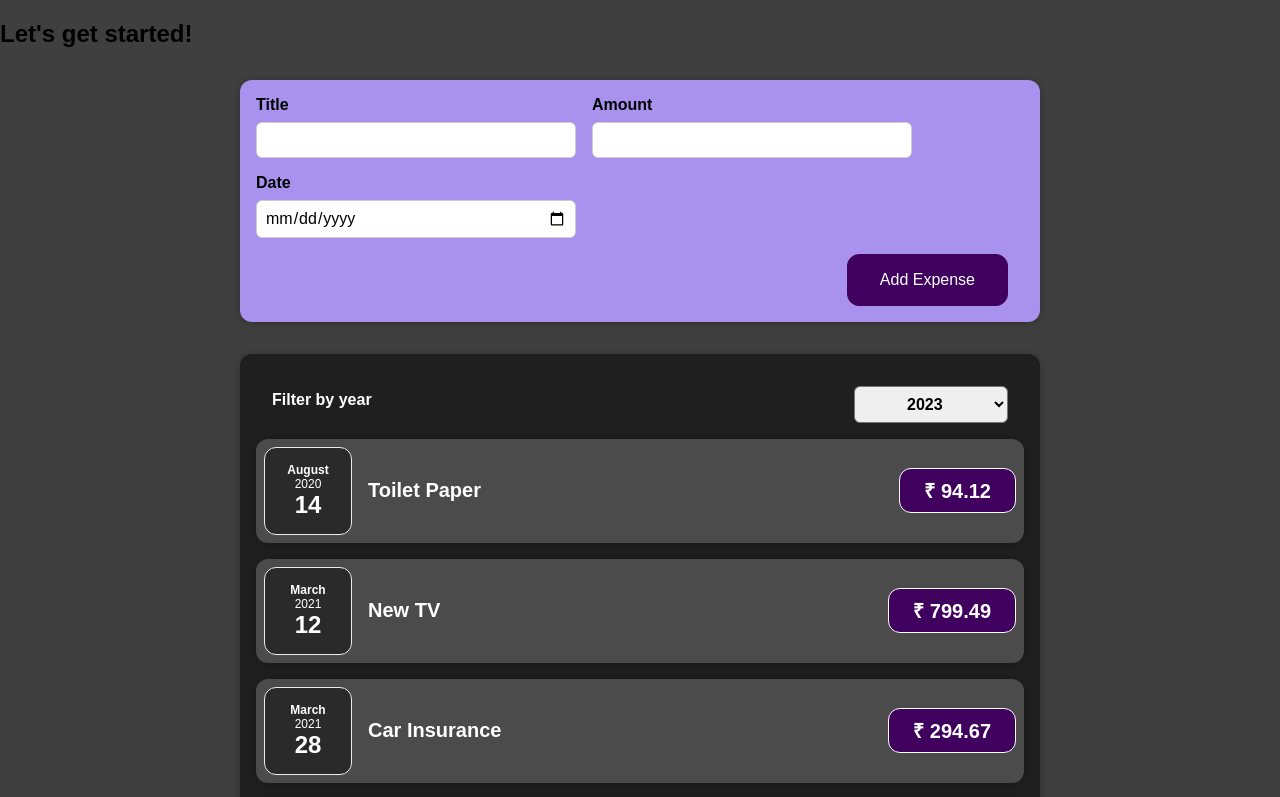
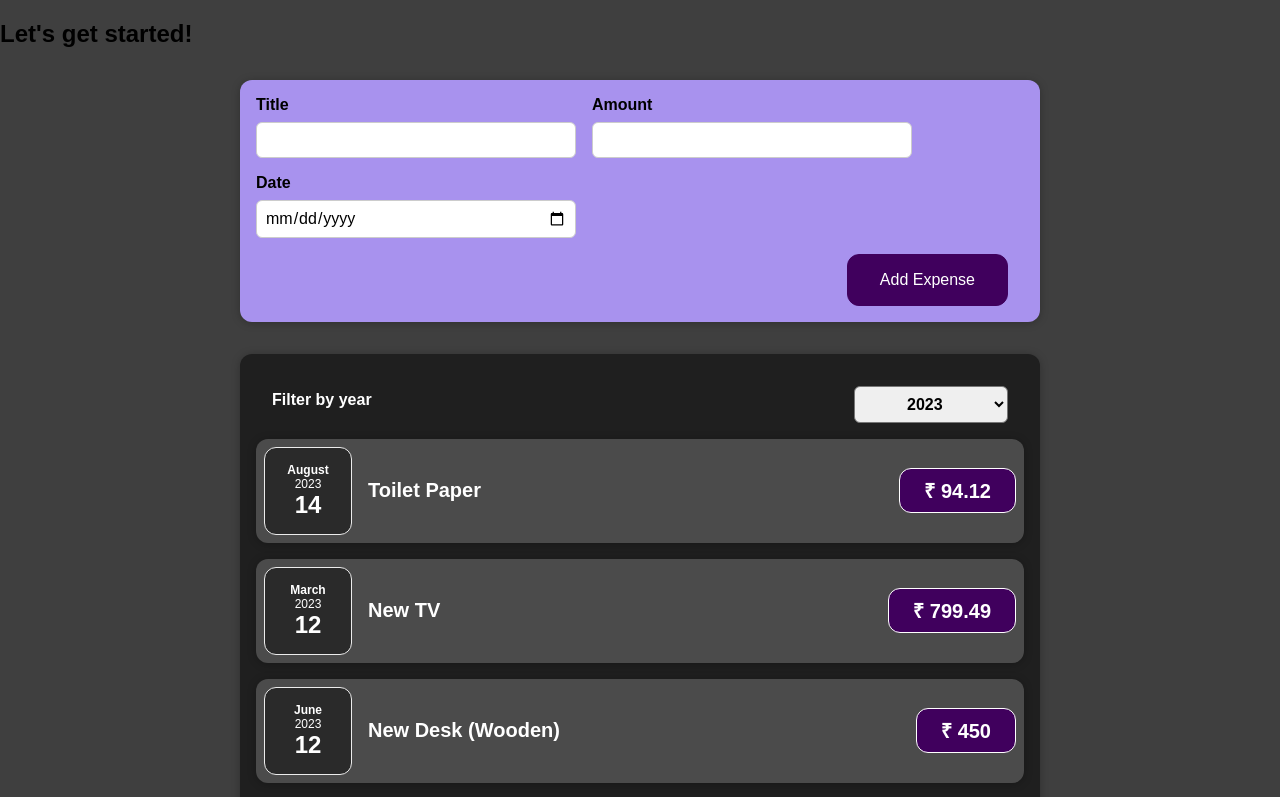
Before and after one commit to LakshayRohilla/expense-tracker-application, a React (Create React App) app: page / in a window 1280 px wide. Shown: the top 797 px of the page. Built offline with nearby package versions, Linux system fonts and the light colour scheme.

Commit message:
displaying expenses as per the selected year by fltering the array

```diff
--- a/src/App.js
+++ b/src/App.js
@@ -7,20 +7,20 @@ const dummy_expenses = [
             id: 'e1',
             title: 'Toilet Paper',
             amount: 94.12,
-            date: new Date(2020, 7, 14),
+            date: new Date(2023, 7, 14),
         },
-        {id: 'e2', title: 'New TV', amount: 799.49, date: new Date(2021, 2, 12)},
+        {id: 'e2', title: 'New TV', amount: 799.49, date: new Date(2023, 2, 12)},
         {
             id: 'e3',
             title: 'Car Insurance',
             amount: 294.67,
-            date: new Date(2021, 2, 28),
+            date: new Date(2024, 2, 28),
         },
         {
             id: 'e4',
             title: 'New Desk (Wooden)',
             amount: 450,
-            date: new Date(2021, 5, 12),
+            date: new Date(2023, 5, 12),
         },
     ];
 
--- a/src/components/expenses/Expenses.js
+++ b/src/components/expenses/Expenses.js
@@ -12,10 +12,14 @@ export default function Expenses({items}) {
         setFilteredYear(selectedYear);
     };
 
+    const filteredExpenses = items.filter(item => {
+        return item.date.getFullYear().toString() === filteredYear;
+    });
+
     return (
         <Card className='expenses'>
             <ExpenseFilter selected={filteredYear} onChangeFilter={filterChangeHandler}/>
-            {items.map(item =>
+            {filteredExpenses.map(item =>
                 // <div key={item.id}>
                 //     <ExpenseItem title={item.title} amount={item.amount} date={item.date}/>
                 // </div>
```
